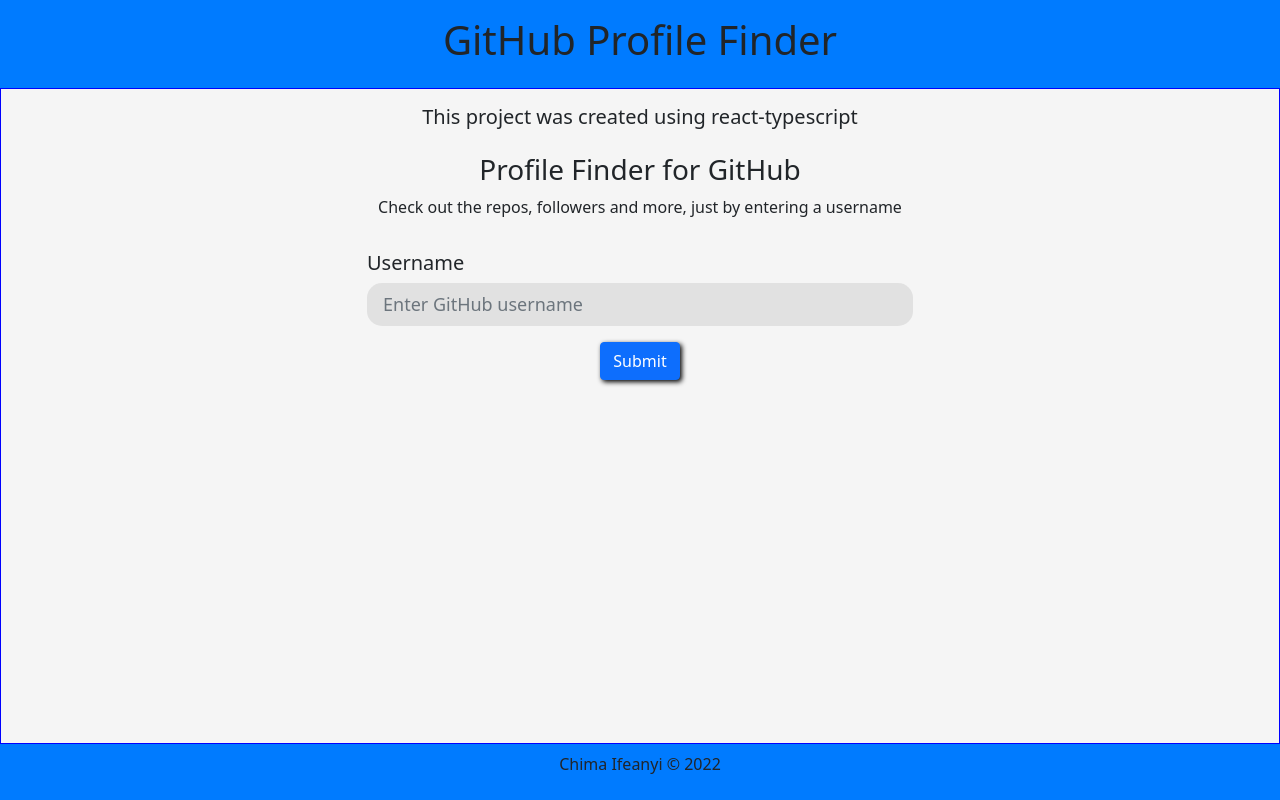
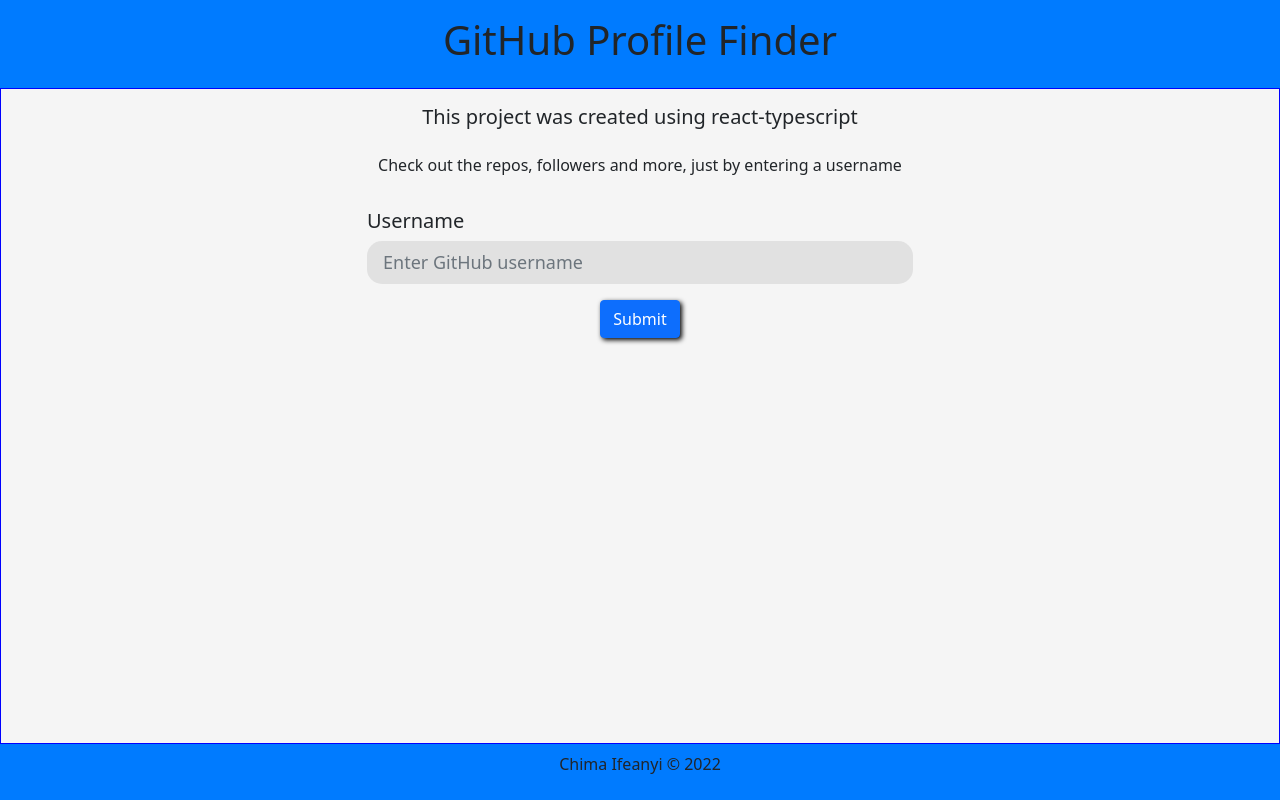
Before and after one commit to MasterIfeanyi/react-typescript-github, a React (Create React App) app: page / in a window 1280 px wide. Built offline with nearby package versions, Linux system fonts and the light colour scheme.

Commit message:
update form component

```diff
--- a/src/components/Form.tsx
+++ b/src/components/Form.tsx
@@ -39,7 +39,6 @@
     <div className="container">
         <div className="row">
             <div className="col-12 text-center">
-                <h1 className="h3">Profile Finder for GitHub</h1>
                 <p>Check out the repos, followers and more, just by entering a username</p>
             </div>
         </div>
```
